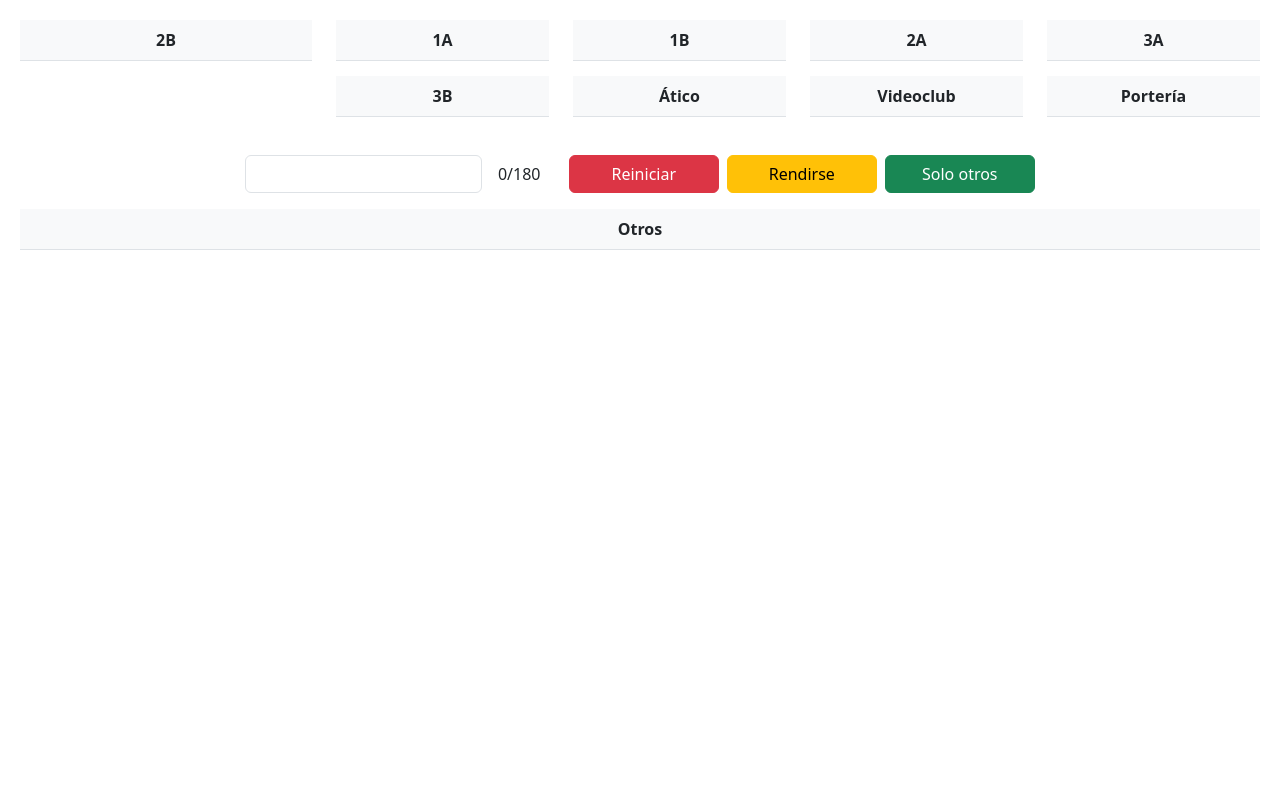
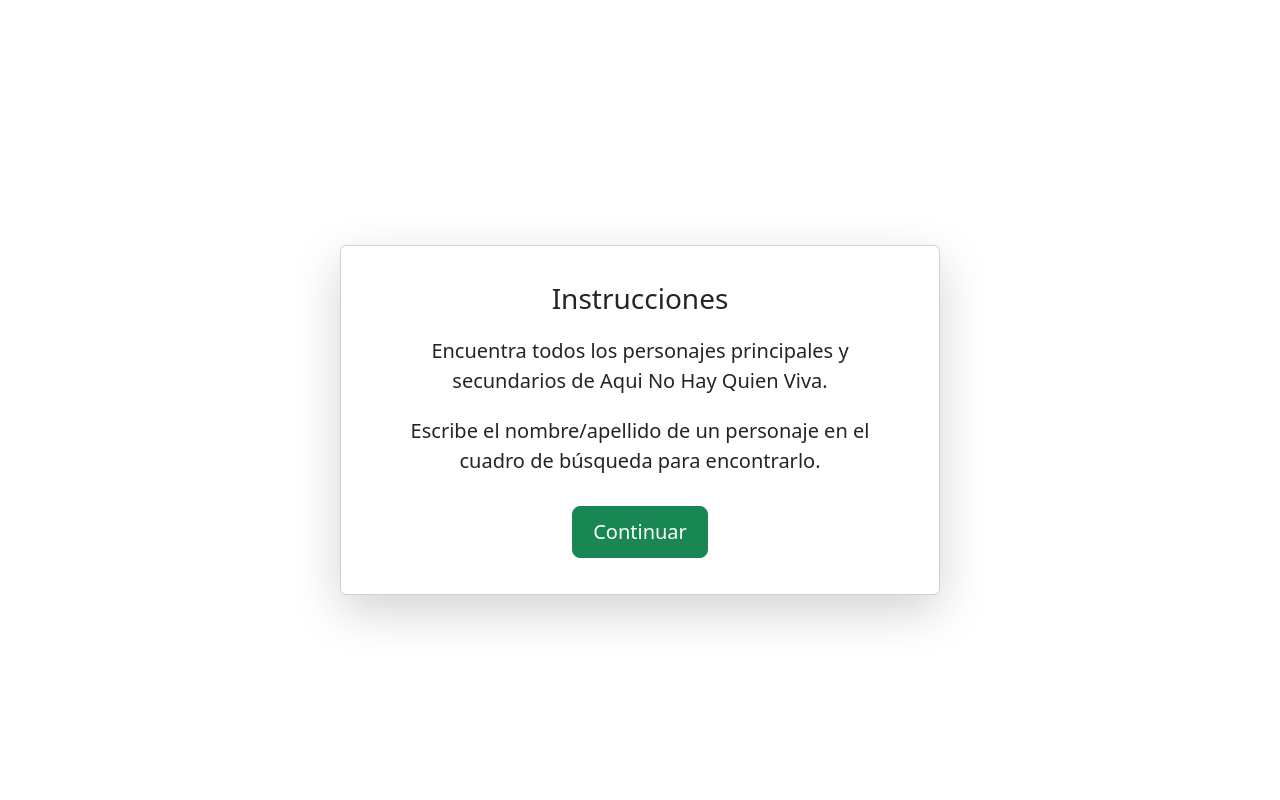
Before and after one commit to Mascalerino/app-tallon, an Angular app: page /quiz-tv-shows/characters in a window 1280 px wide. Shown: the top 800 px of the page. Built offline with nearby package versions, Linux system fonts and the light colour scheme.

Commit message:
Add PanelComponent to app.module.ts and create PanelComponent files

```diff
--- a/src/app/app.module.ts
+++ b/src/app/app.module.ts
@@ -10,6 +10,7 @@
 import { MusicPlayerComponent } from './pages/sheet-music-viewer/music-player/music-player.component';
 import { EpisodesComponent } from './pages/quiz-tv-shows/episodes/episodes.component';
 import { QuizTableComponent } from './components/quiz-table/quiz-table.component';
+import { PanelComponent } from './components/panel/panel.component';
 
 @NgModule({
   declarations: [
@@ -21,6 +22,7 @@
     MusicPlayerComponent,
     PagesComponent,
     QuizTableComponent,
+    PanelComponent,
   ],
   imports: [BrowserModule, AppRoutingModule, SharedModule],
   providers: [],
--- /dev/null
+++ b/src/app/components/panel/panel.component.css
@@ -0,0 +1,24 @@
+.vh-100 {
+  height: 100vh; /* Altura completa de la ventana */
+}
+
+.card {
+  max-width: 600px; /* Ancho máximo más grande */
+  width: 100%; /* Ocupa el ancho completo del contenedor */
+  padding: 20px; /* Espaciado interno */
+}
+
+.card-title {
+  font-size: 1.75rem; /* Título más grande */
+  margin-bottom: 20px; /* Espaciado debajo del título */
+}
+
+.card-text {
+  font-size: 1.25rem; /* Texto más grande */
+  margin-bottom: 30px; /* Espaciado debajo del texto */
+}
+
+.btn-lg {
+  padding: 10px 20px; /* Botón más grande */
+  font-size: 1.25rem;
+}
--- /dev/null
+++ b/src/app/components/panel/panel.component.html
@@ -0,0 +1,28 @@
+<div
+  class="d-flex justify-content-center align-items-center vh-100"
+  *ngIf="isVisible"
+>
+  <div
+    class="card text-center shadow-lg"
+    style="max-width: 600px; width: 100%; padding: 20px"
+  >
+    <div class="card-body">
+      <h4 class="card-title" style="font-size: 1.75rem; margin-bottom: 20px">
+        {{ title }}
+      </h4>
+      <p class="card-text" style="font-size: 1.25rem; margin-bottom: 20px">
+        {{ text }}
+      </p>
+      <p class="card-text" style="font-size: 1.25rem; margin-bottom: 30px">
+        {{ text2 }}
+      </p>
+      <button
+        class="btn btn-success btn-lg"
+        style="padding: 10px 20px; font-size: 1.25rem"
+        (click)="onContinue()"
+      >
+        Continuar
+      </button>
+    </div>
+  </div>
+</div>
--- /dev/null
+++ b/src/app/components/panel/panel.component.ts
@@ -0,0 +1,18 @@
+import { Component, Input, Output, EventEmitter } from '@angular/core';
+
+@Component({
+  selector: 'app-panel',
+  templateUrl: './panel.component.html',
+  styleUrls: ['./panel.component.css'],
+})
+export class PanelComponent {
+  @Input() title: string = '';
+  @Input() text: string = '';
+  @Input() text2: string = '';
+  @Input() isVisible: boolean = true;
+  @Output() continue = new EventEmitter<void>();
+
+  onContinue(): void {
+    this.continue.emit();
+  }
+}
--- a/src/app/pages/quiz-tv-shows/characters/characters.component.html
+++ b/src/app/pages/quiz-tv-shows/characters/characters.component.html
@@ -1,4 +1,11 @@
 <div class="characters-container">
+  <app-panel
+    [title]="panelTitle"
+    [text]="panelText"
+    [text2]="panelText2"
+    [isVisible]="isPanelVisible"
+    (continue)="closePanel()"
+  ></app-panel>
   <!-- Primer Contenedor con las tablas (2B y las demás) -->
   <div class="row mb-4">
     <!-- Columna para la tabla 2B -->
--- a/src/app/pages/quiz-tv-shows/characters/characters.component.ts
+++ b/src/app/pages/quiz-tv-shows/characters/characters.component.ts
@@ -18,6 +18,10 @@
   totalCharacters: number = 0;
   points: number = 0;
   foundMatch: boolean = false;
+  isPanelVisible: boolean = true;
+  panelTitle: string = '';
+  panelText: string = '';
+  panelText2: string = '';
 
   // Propiedades para los personajes
   characters1A: ICharacter[] = [];
@@ -56,6 +60,15 @@
     this.totalCharacters = this.characterService.getTotalCharacters();
     this.getCharactersByFloor();
     this.characterOtrosColumns = splitDataIntoColumns(this.characterOtros, 5);
+    this.panelTitle = 'Instrucciones';
+    this.panelText =
+      'Encuentra todos los personajes principales y secundarios de Aqui No Hay Quien Viva.';
+    this.panelText2 =
+      'Escribe el nombre/apellido de un personaje en el cuadro de búsqueda para encontrarlo.';
+  }
+
+  closePanel(): void {
+    this.isPanelVisible = false;
   }
 
   /**
```
